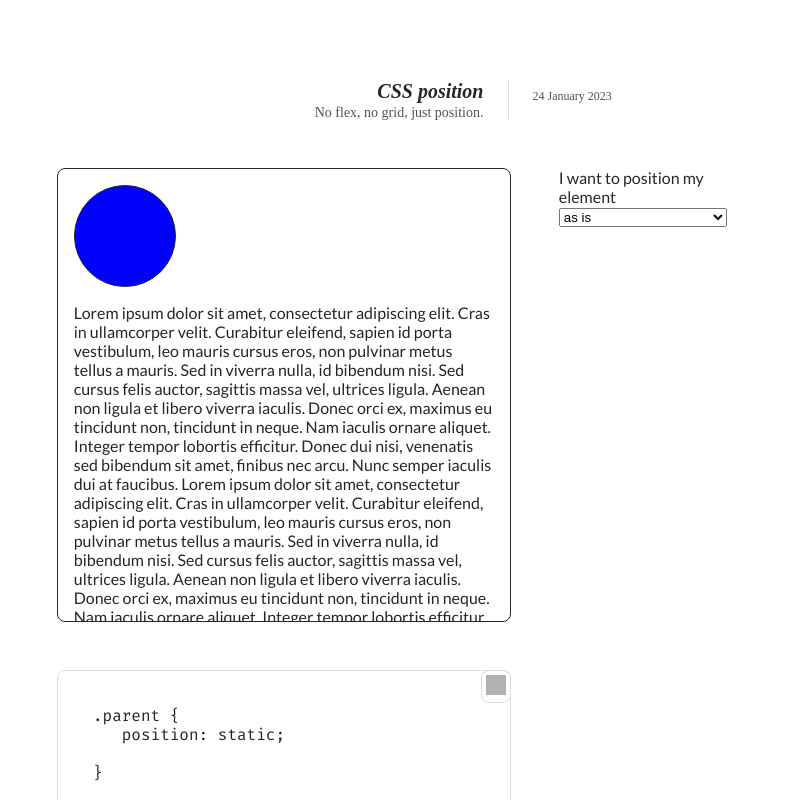
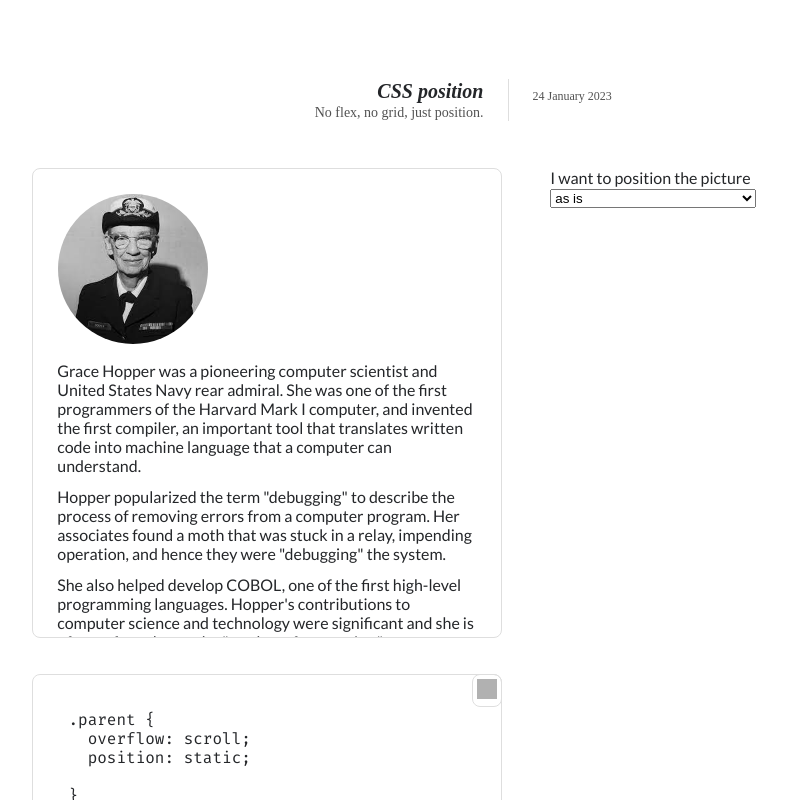
Before and after one commit to safiranugroho/safira.me-11ty, a SvelteKit app: page /position in a window 1280 px wide. Shown: the top 800 px of the page, without its empty margins (144-931 px from the left). Built offline with nearby package versions, Linux system fonts and the light colour scheme; grey boxes are pictures that could not be loaded.

Commit message:
add grace hopper

```diff
--- a/src/routes/position/+page.svelte
+++ b/src/routes/position/+page.svelte
@@ -1,8 +1,11 @@
 <script lang="ts">
+  import { writable } from 'svelte/store';
+
   import Page from '$lib/Page.svelte';
   import Code from '$lib/Code.svelte';
   import Header from '$lib/Header.svelte';
-  import { writable } from 'svelte/store';
+
+  import img from '$lib/assets/grace-hopper.jpg';
 
   const positions = {
     static: {
@@ -11,7 +14,7 @@
       stacks: 'never'
     },
     relative: {
-      text: 'following the normal flow',
+      text: 'relative to itself',
       moves: true,
       stacks: 'when z-index is not auto'
     },
@@ -26,7 +29,7 @@
       stacks: 'always'
     },
     sticky: {
-      text: 'so it sticks to its position',
+      text: 'so it keeps its position on scroll',
       moves: true,
       stacks: 'always'
     }
@@ -39,8 +42,8 @@
     child: {
       '--position': 'static',
       '--top': '0px',
+      '--left': '0px',
       '--bottom': '0px',
-      '--left': '0px',
       '--right': '0px'
     }
   };
@@ -48,13 +51,14 @@
   const style = writable(defaultStyle);
 
   const generateVars = (o: { [s: string]: string }) =>
-    Object.entries(o).reduce((a, [k, v]) => `${a} ${k}: ${v};`, '');
+    Object.entries(o).reduce((a, [k, v]) => `${a}${k}: ${v};`, '');
 
   $: parentVars = generateVars(defaultStyle.parent);
   $: childVars = generateVars(defaultStyle.child);
 
   $: css = `
   .parent {
+    overflow: scroll;
     ${parentVars.replaceAll('--', '').replaceAll(';', ';\n' + ' '.repeat(4))}
   }
 
@@ -92,22 +96,33 @@
     <div class="view-container">
       <div class="asset">
         <div class="parent" style={parentVars}>
-          <div class="child" style={childVars} />
+          <div class="child" style={childVars}>
+            <img class="image" src={img} alt="Grace Hopper" />
+          </div>
           <p class="text">
-            Lorem ipsum dolor sit amet, consectetur adipiscing elit. Cras in ullamcorper velit.
-            Curabitur eleifend, sapien id porta vestibulum, leo mauris cursus eros, non pulvinar
-            metus tellus a mauris. Sed in viverra nulla, id bibendum nisi. Sed cursus felis auctor,
-            sagittis massa vel, ultrices ligula. Aenean non ligula et libero viverra iaculis. Donec
-            orci ex, maximus eu tincidunt non, tincidunt in neque. Nam iaculis ornare aliquet.
-            Integer tempor lobortis efficitur. Donec dui nisi, venenatis sed bibendum sit amet,
-            finibus nec arcu. Nunc semper iaculis dui at faucibus. Lorem ipsum dolor sit amet,
-            consectetur adipiscing elit. Cras in ullamcorper velit. Curabitur eleifend, sapien id
-            porta vestibulum, leo mauris cursus eros, non pulvinar metus tellus a mauris. Sed in
-            viverra nulla, id bibendum nisi. Sed cursus felis auctor, sagittis massa vel, ultrices
-            ligula. Aenean non ligula et libero viverra iaculis. Donec orci ex, maximus eu tincidunt
-            non, tincidunt in neque. Nam iaculis ornare aliquet. Integer tempor lobortis efficitur.
-            Donec dui nisi, venenatis sed bibendum sit amet, finibus nec arcu. Nunc semper iaculis
-            dui at faucibus.
+            <span>
+              Grace Hopper was a pioneering computer scientist and United States Navy rear admiral.
+              She was one of the first programmers of the Harvard Mark I computer, and invented the
+              first compiler, an important tool that translates written code into machine language
+              that a computer can understand.
+            </span>
+            <span>
+              Hopper popularized the term "debugging" to describe the process of removing errors
+              from a computer program. Her associates found a moth that was stuck in a relay,
+              impending operation, and hence they were "debugging" the system.
+            </span>
+            <span>
+              She also helped develop COBOL, one of the first high-level programming languages.
+              Hopper's contributions to computer science and technology were significant and she is
+              often referred to as the "mother of computing."
+            </span>
+            <span>
+              Hopper was known to carry around a piece of wire that was exactly one foot long, which
+              she called her "standard." She would use this wire to help explain the concept of a
+              "nanosecond" (one billionth of a second) to her colleagues. It was a way to physically
+              show them how small a nanosecond is and help them understand the speed at which
+              computers worked.
+            </span>
           </p>
         </div>
       </div>
@@ -115,7 +130,7 @@
     </div>
     <div class="input-container">
       <div>
-        <label for="child-position">I want to position my element</label>
+        <label for="child-position">I want to position the picture</label>
         <select
           bind:value={childPosition}
           name="child-position"
@@ -152,7 +167,7 @@
     flex-direction: column;
     justify-content: space-between;
 
-    gap: 48px;
+    gap: 36px;
   }
 
   .input-container {
@@ -161,30 +176,46 @@
     gap: 48px;
   }
 
+  .parent,
+  .child {
+    border: 1px solid;
+  }
+
   .parent {
     max-height: 420px;
     width: 420px;
 
     overflow: scroll;
 
-    padding: 16px;
-    border-color: red;
+    padding: 24px;
+    border-color: var(--primary-border-color);
     border-radius: var(--border-radius);
   }
 
   .child {
-    width: 100px;
-    height: 100px;
+    width: 150px;
+    height: 150px;
 
-    border-color: blue;
+    border-color: transparent;
     border-radius: 50%;
-    background-color: blue;
+
+    overflow: hidden;
+  }
+
+  .image {
+    width: 100%;
+    height: 100%;
+
+    object-fit: contain;
+  }
+  .text {
+    display: flex;
+    flex-direction: column;
+    gap: 12px;
   }
 
   .parent,
   .child {
-    border: 1px solid;
-
     position: var(--position);
     top: var(--top);
     bottom: var(--bottom);
```
Also changed, not shown: src/lib/assets/grace-hopper.jpg (added).
